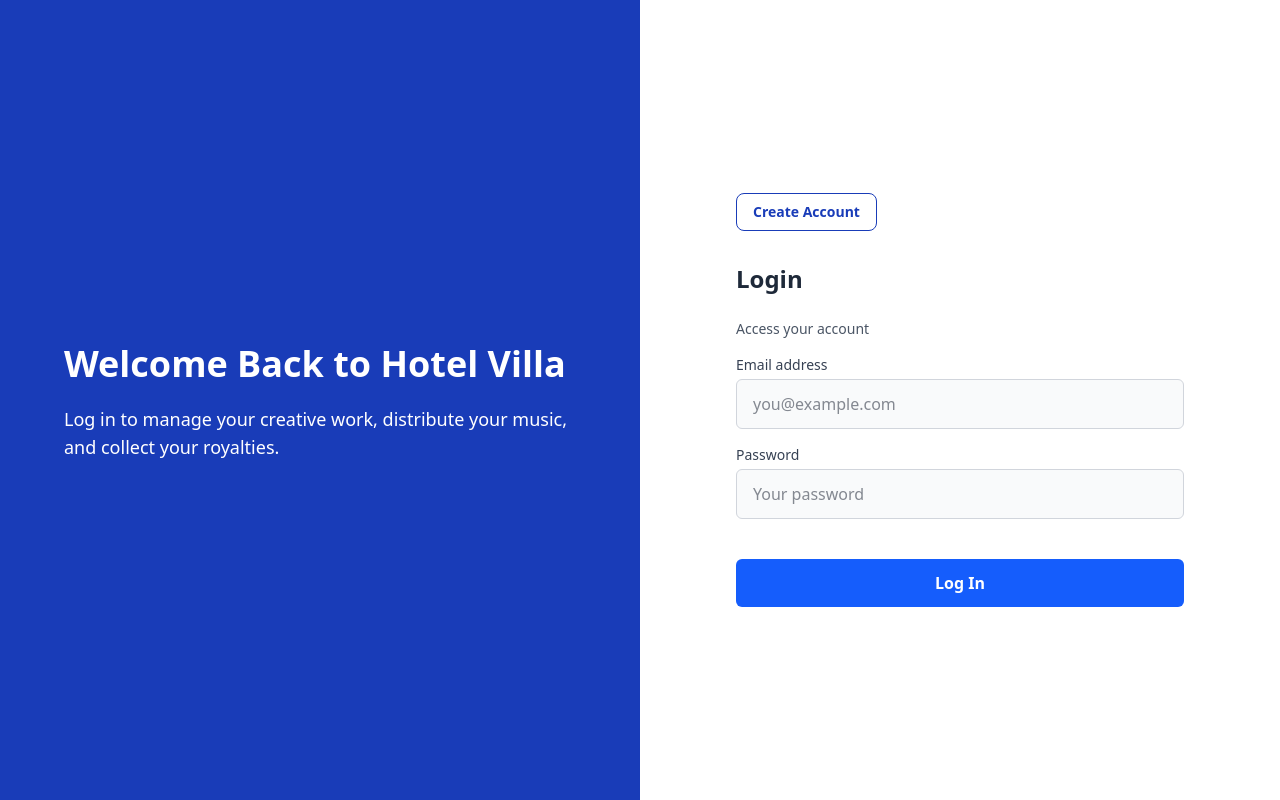
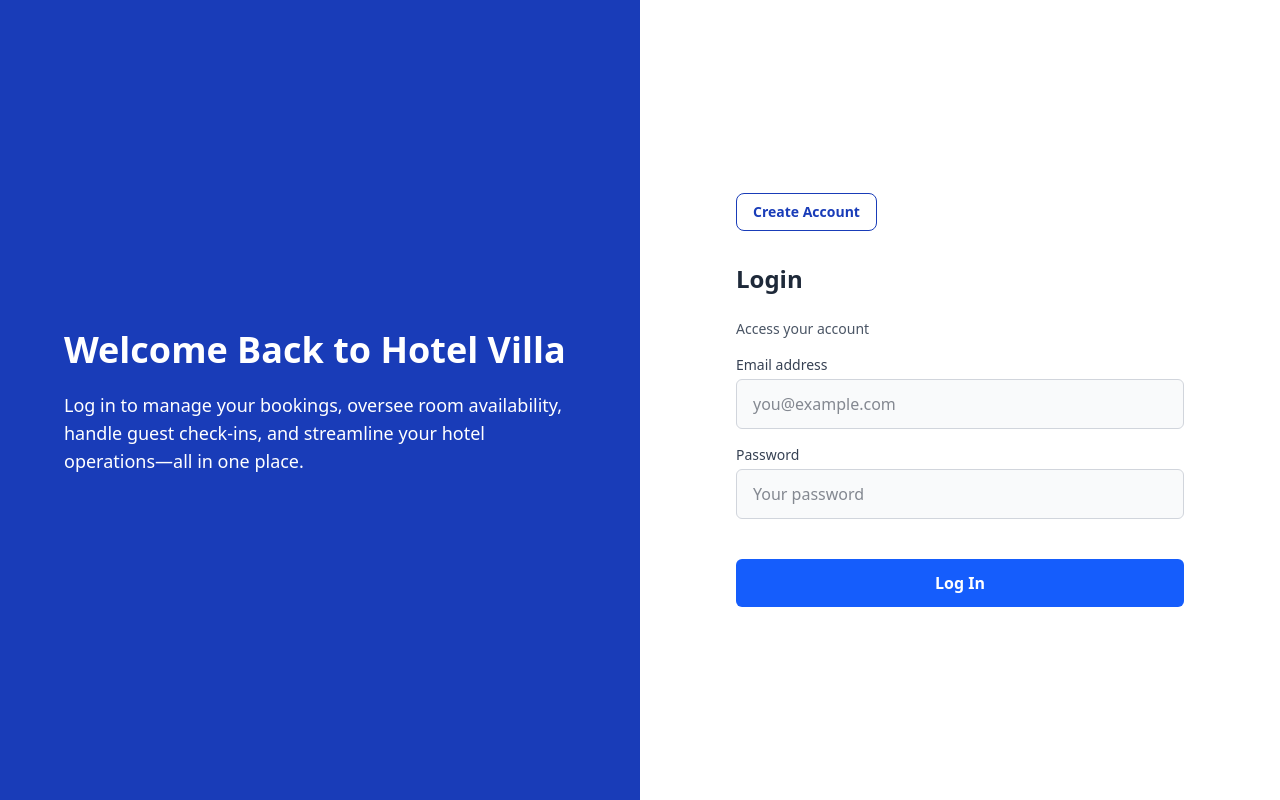
Before and after one commit to DonShanilka/hotel_management_system, a React (Vite) app: page / in a window 1280 px wide. Built offline with nearby package versions, Linux system fonts and the light colour scheme.

Commit message:
update login page description for clarity and relevance to hotel operations

```diff
--- a/src/components/loginPage/LoginPage.tsx
+++ b/src/components/loginPage/LoginPage.tsx
@@ -40,7 +40,7 @@ function LoginPage() {
                         Welcome Back to Hotel Villa
                     </h1>
                     <p className="text-lg">
-                        Log in to manage your creative work, distribute your music, and collect your royalties.
+                    Log in to manage your bookings, oversee room availability, handle guest check-ins, and streamline your hotel operations—all in one place.
                     </p>
                 </div>
             </div>
```
